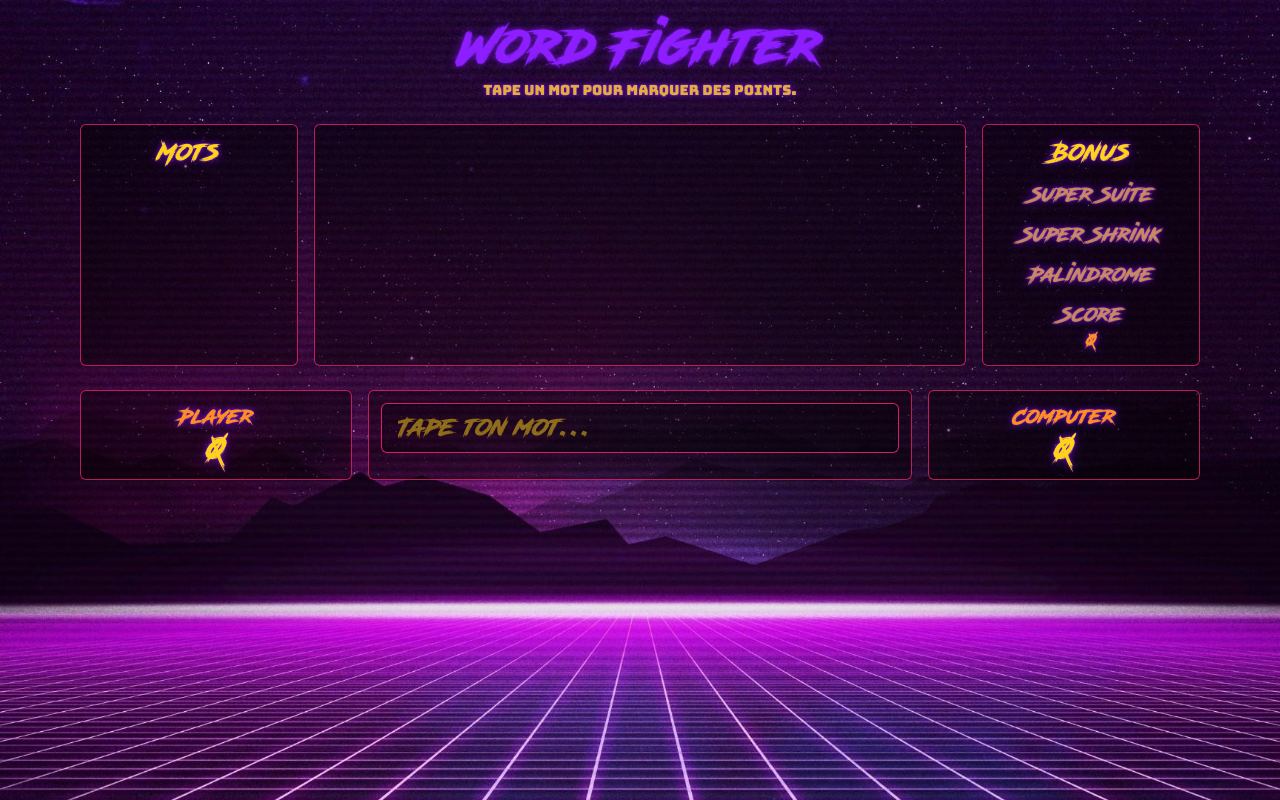
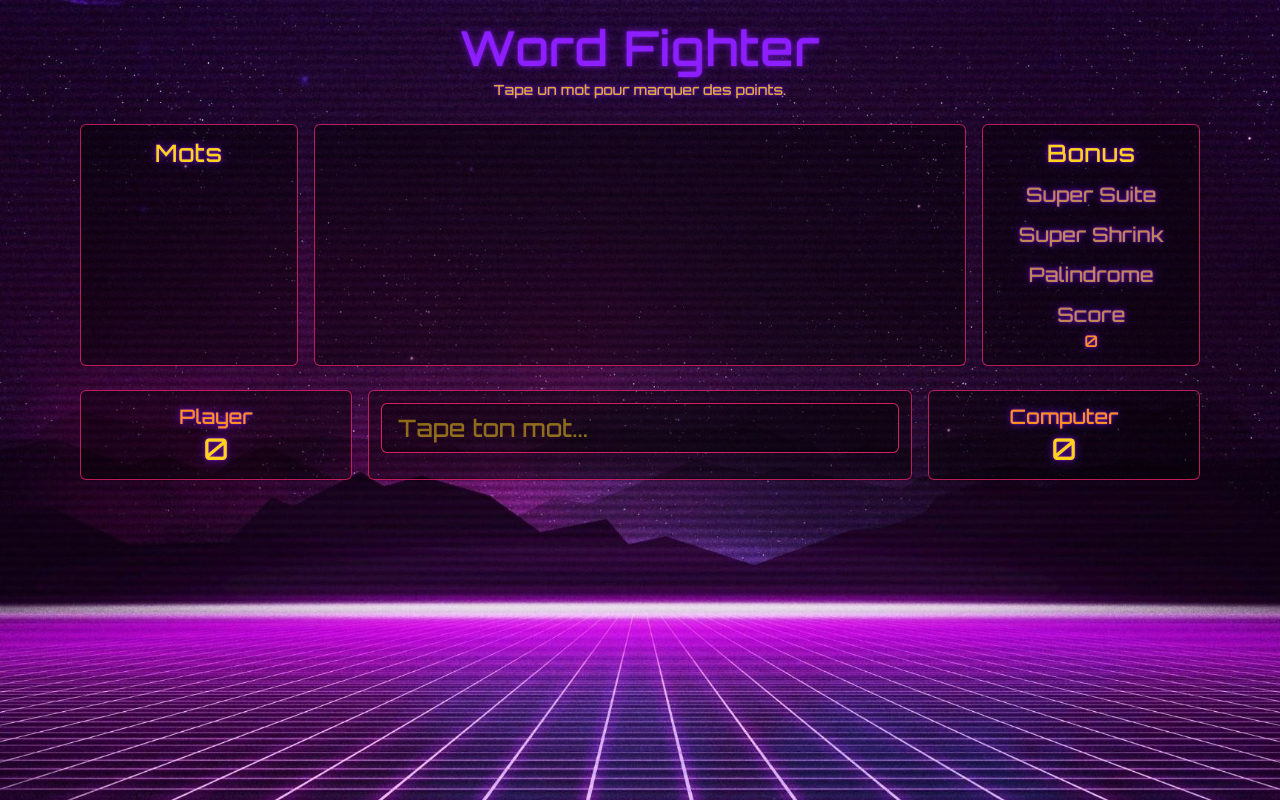
Before and after one commit to Flatoupix/word-fighter, a Vue app: page / in a window 1280 px wide. Built offline with nearby package versions, Linux system fonts and the light colour scheme.

Commit message:
feat(styles): update font families and improve text styling

```diff
--- a/src/assets/main.css
+++ b/src/assets/main.css
@@ -1,4 +1,5 @@
 @import url('https://fonts.googleapis.com/css2?family=Bungee&display=swap');
+@import url('https://fonts.googleapis.com/css2?family=Orbitron:wght@500;700&text=0123456789&display=swap');
 @import './styles/cssanimation.css';
 
 @tailwind base;
@@ -19,7 +20,7 @@ body {
   background-size: cover;
   background-position: top;
   color: #ffd319;
-  font-family: 'Bungee', 'Road Rage', cursive;
+  font-family: 'Orbitron', 'Bungee', 'Road Rage', cursive;
 }
 
 @layer components {
@@ -32,7 +33,7 @@ body {
   }
 
   .score {
-    @apply font-display text-3xl text-neon-yellow;
+    @apply font-numbers text-3xl text-neon-yellow;
   }
 
   .input-field {
--- a/tailwind.config.cjs
+++ b/tailwind.config.cjs
@@ -13,8 +13,9 @@ module.exports = {
         },
       },
       fontFamily: {
-        display: ['"Road Rage"', 'cursive'],
-        accent: ['"Bungee"', '"Road Rage"', 'cursive'],
+        display: ['"Orbitron"', '"Road Rage"', 'cursive'],
+        accent: ['"Orbitron"', '"Bungee"', '"Road Rage"', 'cursive'],
+        numbers: ['"Orbitron"', 'monospace'],
       },
       boxShadow: {
         glow: '0 0 12px rgba(140, 30, 255, 0.6)',
```
